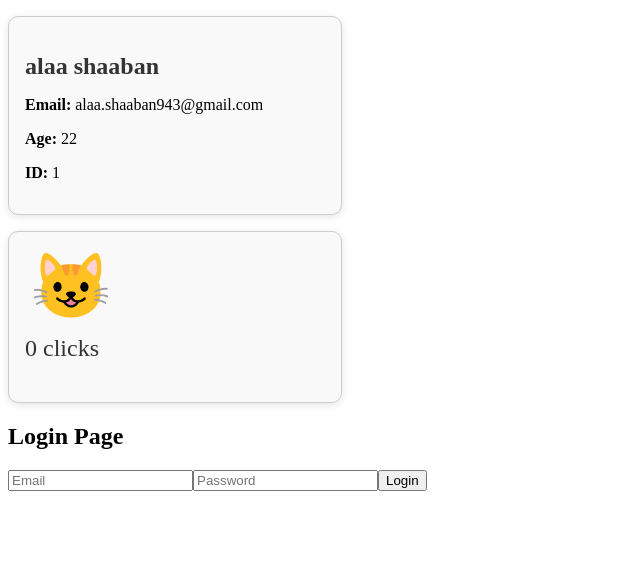
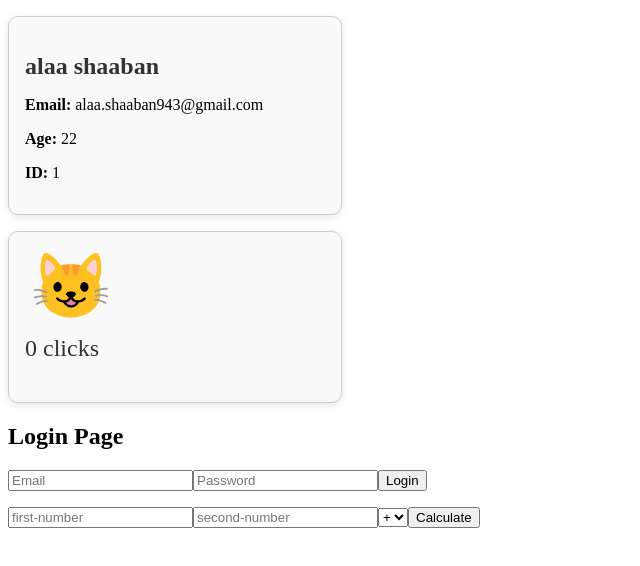
Before and after one commit to alaafawzyyyy/CyberGuardX-Front-Tasks2, a React (Create React App) app: page / in a window 1280 px wide. Shown: the top 566 px of the page, without its empty margins (0-640 px from the left). Built offline with nearby package versions, Linux system fonts and the light colour scheme.

Commit message:
bonus: Calculator component

```diff
--- a/src/App.js
+++ b/src/App.js
@@ -1,3 +1,4 @@
+import Calculator from "./Calculator";
 import LoginPage from "./LoginPage";
 import PopCat from "./PopCat";
 import UseCard from "./UserCard";
@@ -12,6 +13,7 @@ function App() {
       />
       <PopCat/>
       <LoginPage/>
+      <Calculator/>
     </div>
   );
 }
--- /dev/null
+++ b/src/Calculator.js
@@ -0,0 +1,65 @@
+import { useState } from "react";
+
+function Calculator() {
+    const[num1,setNum1]=useState("")
+    const[num2,setNum2]=useState("")
+    const[type,setType]=useState("")
+    const[res,setRes]=useState(null)
+
+    function handleClick(){
+       const n1 = parseFloat(num1);
+       const n2 = parseFloat(num2);
+
+      if(isNaN(n1) || isNaN(n2)){
+        setType("please enter valid numbers");
+      return;}
+
+       let result;
+
+    switch (type) {
+      case "+":
+        result = n1 + n2;
+        break;
+      case "-":
+        result = n1 - n2;
+        break;
+      case "*":
+        result = n1 * n2;
+        break;
+      case "/":
+        result = n2 !==0 ? n1 / n2 : "can not devide by 0 ";
+      break;
+      default:
+
+        result = "Invalid operation";
+    }
+
+    setRes(result);
+  }
+
+    return (
+        <div>
+          <input
+          value={num1}
+          placeholder="first-number"
+          onChange={(e)=>setNum1(Number(e.target.value))}
+          />
+           <input
+          value={num2}
+          placeholder="second-number"
+          onChange={(e)=>setNum2(Number(e.target.value))}
+          />
+         <select value={type} onChange={(e) => setType(e.target.value)}>
+        <option value="+"> + </option>
+        <option value="-"> - </option>
+        <option value="*"> * </option>
+        <option value="/"> / </option>
+
+        </select>
+
+          <button onClick={handleClick}> Calculate </button>
+          <p>{res}</p>
+        </div>
+    );
+}
+export default Calculator;
```
